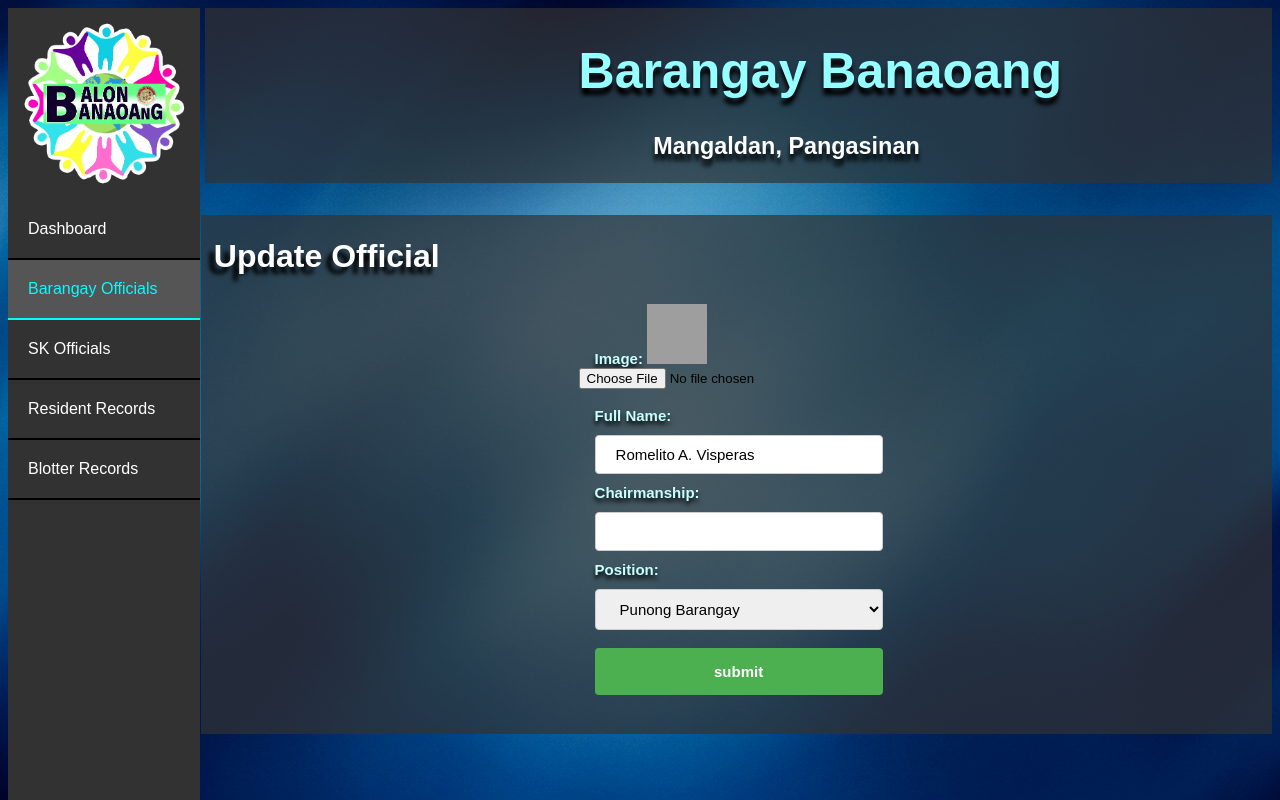
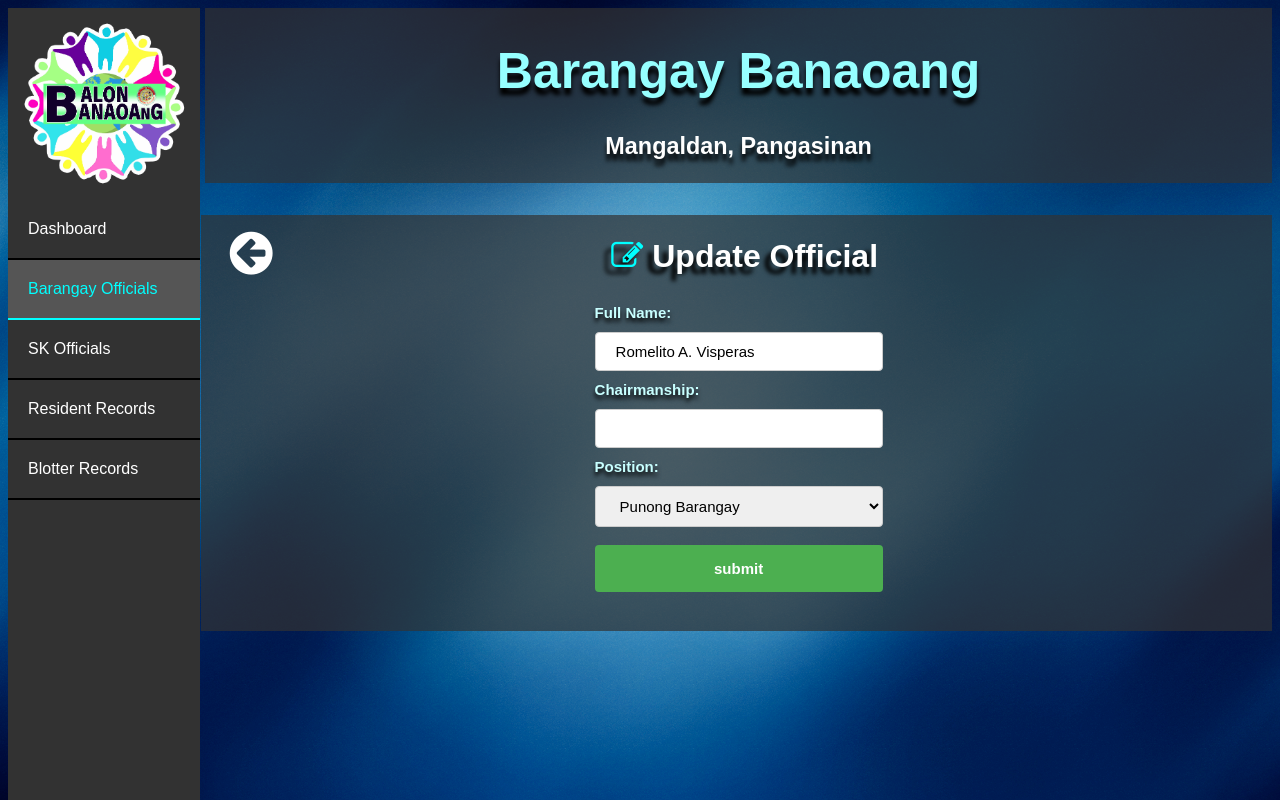
Before and after one commit to KeVin0z/Barangay-Information-System, a Django app: page /edit_official/1 in a window 1280 px wide. Run offline with Django 4.2, Linux system fonts and the light colour scheme; data comes from the database, SQL or seed files in the repository; both versions use the stored data as it was after the commit; grey boxes are pictures that could not be loaded.

Commit message:
edit back button(nw)/ added icons

```diff
--- a/bis/static/index.css
+++ b/bis/static/index.css
@@ -51,7 +51,7 @@ ul {
   }
 
   .bant{
-    margin-left: 35%;
+    text-align: center;
     font-size: 25px;
     color: rgb(150, 255, 255);
     text-shadow: 0px 7px 4px #000000;
@@ -60,7 +60,7 @@ ul {
 
   .bant2{
     font-size: 20px;
-    margin-left: 42%;
+    text-align: center;
     color: white;
     text-shadow: 0px 7px 4px #000000;
   }
@@ -138,6 +138,7 @@ ul {
     width: 99%;
     float: right;
     margin-right: 0.5%;
+    padding: 2px;
   }
 
   .pic{
@@ -157,8 +158,9 @@ ul {
   }
 
   .h{
+      text-align: center;
       color: white;
-      margin-left: 1%;
+      margin-right: 1%;
       text-shadow: -6px 7px 4px #000000;
   }
 
--- a/bis/templates/create_blotters.html
+++ b/bis/templates/create_blotters.html
@@ -17,7 +17,7 @@
 
     <ul>
         <div class="logo1"></div>
-        <li><a href="index.html">Dashboard</a></li>
+        <li><a href="index">Dashboard</a></li>
         <li><a href="list_officials">Barangay Officials</a></li>
         <li><a href="list_sks">SK Officials</a></li>
         <li><a href="list_residents">Resident Records</a></li>
--- a/bis/templates/create_officials.html
+++ b/bis/templates/create_officials.html
@@ -17,7 +17,7 @@
 
     <ul>
       <div class="logo1"></div>
-      <li><a  href="">Dashboard</a></li>
+      <li><a  href="index">Dashboard</a></li>
       <li><a class="active" href="#news">Barangay Officials</a></li>
       <li><a href="#news">SK Officials</a></li>
       <li><a href="#contact">Resident Records</a></li>
--- a/bis/templates/create_residents.html
+++ b/bis/templates/create_residents.html
@@ -17,7 +17,7 @@
 
     <ul>
         <div class="logo1"></div>
-        <li><a href="index.html">Dashboard</a></li>
+        <li><a href="index">Dashboard</a></li>
         <li><a href="list_officials">Barangay Officials</a></li>
         <li><a href="list_sks">SK Officials</a></li>
         <li><a class="active" href="list_residents">Resident Records</a></li>
--- a/bis/templates/create_sks.html
+++ b/bis/templates/create_sks.html
@@ -17,7 +17,7 @@
 
     <ul>
       <div class="logo1"></div>
-      <li><a href="index.html">Dashboard</a></li>
+      <li><a href="index">Dashboard</a></li>
       <li><a href="list_officials">Barangay Officials</a></li>
       <li><a class="active" href="list_sks">SK Officials</a></li>
       <li><a href="list_residents">Resident Records</a></li>
--- a/bis/templates/edit_officials.html
+++ b/bis/templates/edit_officials.html
@@ -7,6 +7,20 @@
     <title>Edit Official</title>
     {% load static %}
     <link rel="stylesheet" href="{% static 'index.css' %}">
+    <link rel="stylesheet" type="text/css" href="https://maxcdn.bootstrapcdn.com/font-awesome/4.7.0/css/font-awesome.min.css">
+
+<style>
+
+.fa-arrow-circle-left{
+  font-size: 50px;
+  color:white;
+}
+
+.fa-arrow-circle-left:hover{
+  font-size: 50px;
+  color:cyan;
+}
+</style>
 </head>
 <body>
 
@@ -17,22 +31,20 @@
 
     <ul>
         <div class="logo1"></div>
-        <li><a  href="">Dashboard</a></li>
-        <li><a class="active" href="#news">Barangay Officials</a></li>
-        <li><a href="#news">SK Officials</a></li>
-        <li><a href="#contact">Resident Records</a></li>
-        <li><a href="#about">Blotter Records</a></li>
-    </ul>
+        <li><a href="index">Dashboard</a></li>
+        <li><a class="active" href="list_officials">Barangay Officials</a></li>
+        <li><a href="list_sks">SK Officials</a></li>
+        <li><a href="list_residents">Resident Records</a></li>
+        <li><a href="list_blotters">Blotter Records</a></li>
+      </ul>
 
     <div class="cont">
-      <h1 class="h">Update Official</h1>
+        <a href="list_officials"><i class="fa fa-arrow-circle-left" style="margin-left: 2.5%; margin-top: 1%; float: left;"></i></a>
+        <h1 class="h" style="margin-right: 5%;"><i class="fa fa-edit" style="color: cyan;"></i> Update Official</h1>
+
 
     <div class="conto">
     <form action="/edit_officials/edit/{{ edit_official.pk }}" method="post" enctype="multipart/form-data">{% csrf_token %}
-
-        <label for="image">Image:</label>
-        <img class="pic" src="/media/{{ official.image }}"/>
-        <input type="file" name="image" value="{{ edit_official.image }}"><br><br>
 
         <label for="fname">Full Name:</label>
         <input type="text" class="fname" name="full_name" value="{{ edit_official.full_name }}">
--- a/bis/templates/index.html
+++ b/bis/templates/index.html
@@ -16,7 +16,7 @@
 
     <ul>
         <div class="logo1"></div>
-        <li><a class="active" href="index.html">Dashboard</a></li>
+        <li><a class="active" href="index">Dashboard</a></li>
         <li><a href="list_officials">Barangay Officials</a></li>
         <li><a href="list_sks">SK Officials</a></li>
         <li><a href="list_residents">Resident Records</a></li>
--- a/bis/templates/list_officials.html
+++ b/bis/templates/list_officials.html
@@ -31,7 +31,7 @@
 
 <ul>
   <div class="logo1"></div>
-  <li><a href="index.html">Dashboard</a></li>
+  <li><a href="index">Dashboard</a></li>
   <li><a class="active" href="list_officials">Barangay Officials</a></li>
   <li><a href="list_sks">SK Officials</a></li>
   <li><a href="list_residents">Resident Records</a></li>
--- a/bis/templates/list_residents.html
+++ b/bis/templates/list_residents.html
@@ -57,7 +57,7 @@
 
 <ul>
   <div class="logo1"></div>
-  <li><a href="index.html">Dashboard</a></li>
+  <li><a href="index">Dashboard</a></li>
   <li><a href="list_officials">Barangay Officials</a></li>
   <li><a href="list_sks">SK Officials</a></li>
   <li><a class="active" href="list_residents">Resident Records</a></li>
--- a/bis/templates/list_sks.html
+++ b/bis/templates/list_sks.html
@@ -30,7 +30,7 @@
 
 <ul>
   <div class="logo1"></div>
-  <li><a href="index.html">Dashboard</a></li>
+  <li><a href="index">Dashboard</a></li>
   <li><a href="list_officials">Barangay Officials</a></li>
   <li><a class="active" href="list_sks">SK Officials</a></li>
   <li><a href="list_residents">Resident Records</a></li>
```
Also changed, not shown: bis/templates/edit_blotters.html (+17 -2 lines), bis/templates/edit_residents.html (+17 -2 lines), bis/templates/edit_sks.html (+17 -2 lines), bis/templates/list_blotters.html (+5 -5 lines), db.sqlite3.
